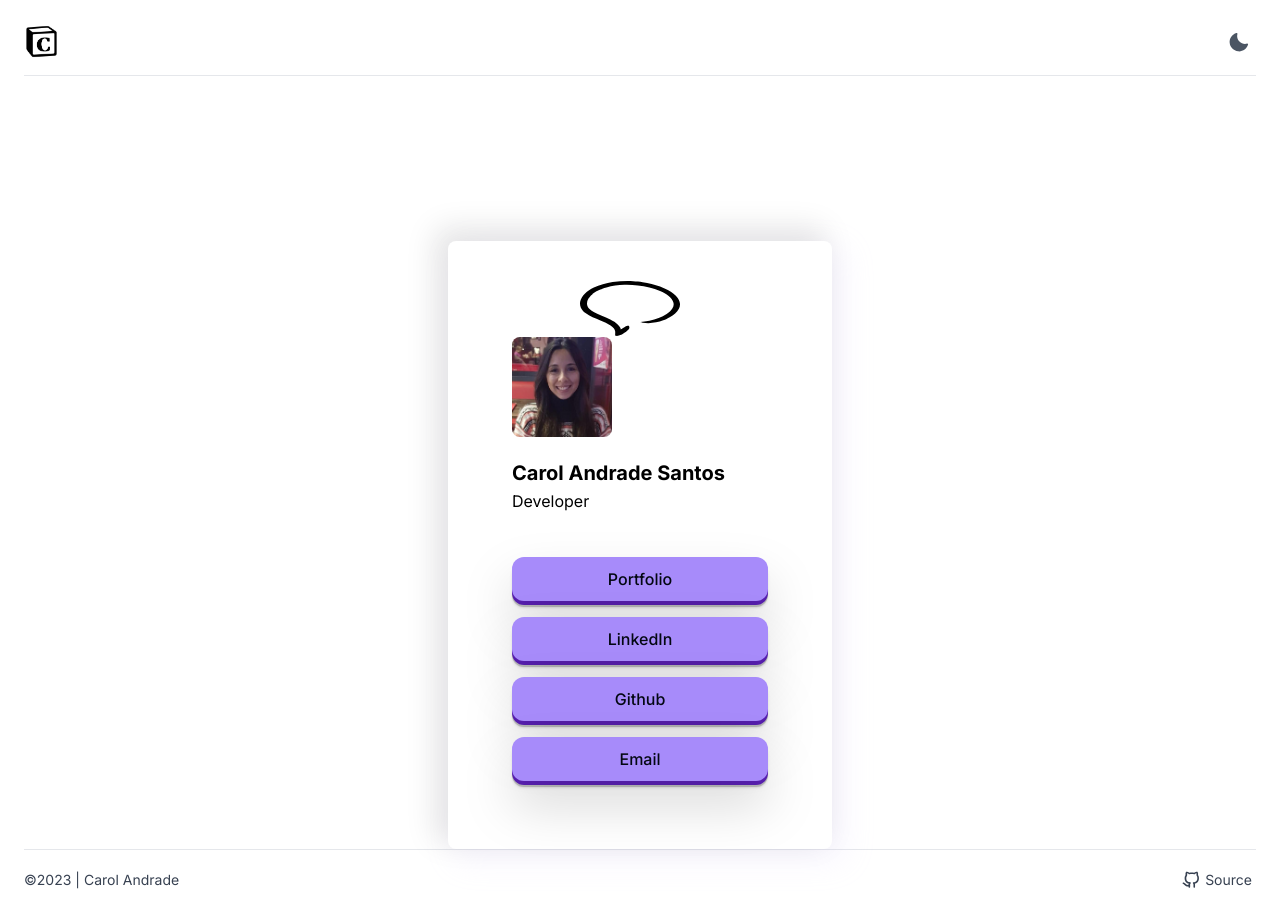
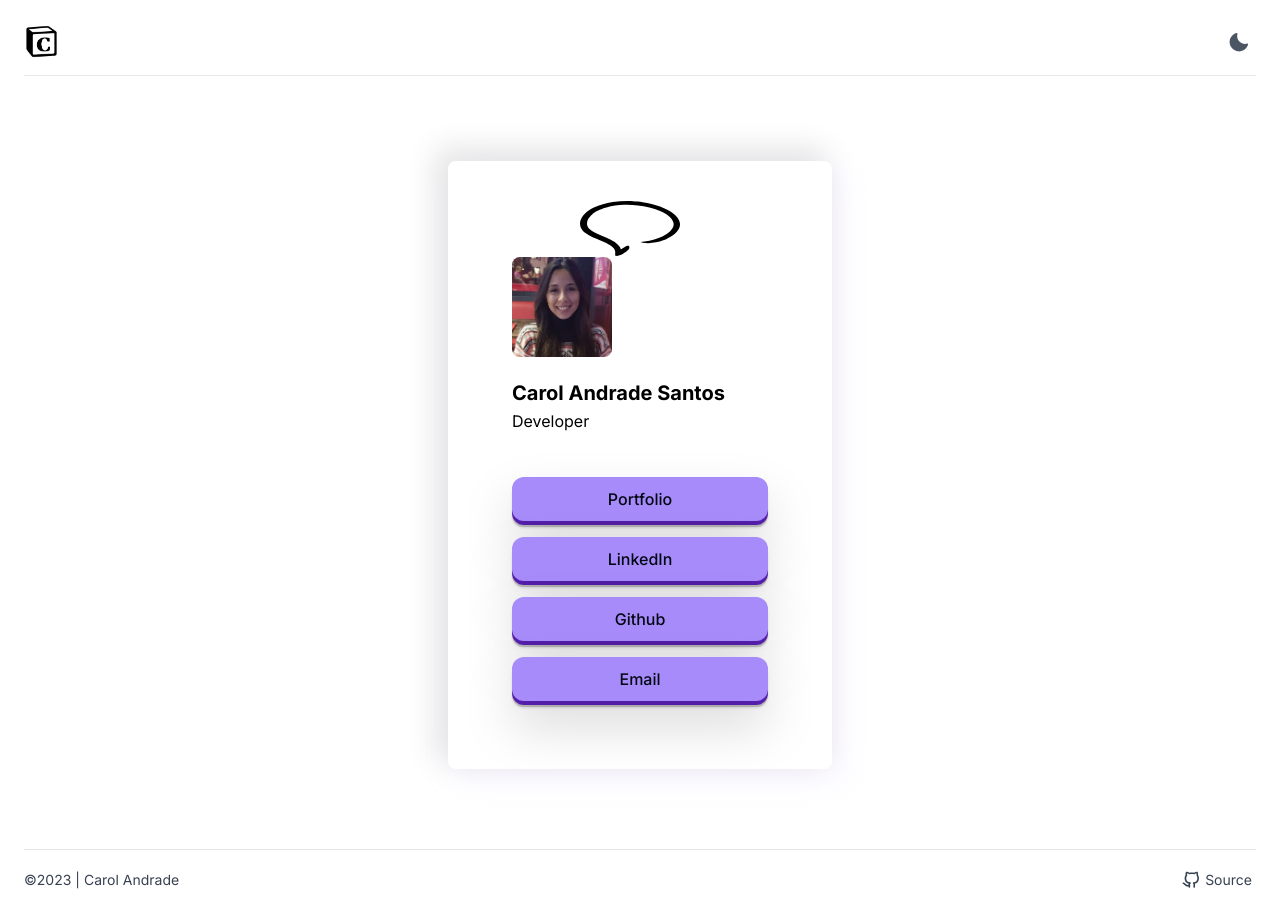
Before and after one commit to carolandrade1/carolandrade.dev, a Next.js app: page /greetingcard in a window 1280 px wide. Built offline with nearby package versions, Linux system fonts and the light colour scheme.

Commit message:
style: fix height of containers.

```diff
--- a/app/greetingcard/page.tsx
+++ b/app/greetingcard/page.tsx
@@ -6,7 +6,7 @@ import Image from 'next/image';
 
 export default async function Card() {
   return (
-    <section className='w-full max-w-sm mx-auto p-16 pt-24 bg-white border-gray-100 dark:bg-gray-100 dark:border-gray-700 shadow-[-10px_-10px_30px_4px_rgba(0,0,0,0.1),_10px_10px_30px_4px_rgba(213,202,255,0.15)] rounded-lg relative'>
+    <section className='w-full max-w-sm mx-auto p-16 pt-24 bg-white border-gray-100 dark:bg-gray-100 dark:border-gray-700 shadow-[-10px_-10px_30px_4px_rgba(0,0,0,0.1),_10px_10px_30px_4px_rgba(213,202,255,0.15)] rounded-lg relative transform -translate-y-20'>
       <div className='mb-2 md:mb-5 w-fit relative'>
         <div className='absolute -right-16 -top-14 w-24 h-20'>
           <div className='relative w-24 h-20'>
--- a/app/greetingcard/qrcode/page.tsx
+++ b/app/greetingcard/qrcode/page.tsx
@@ -3,7 +3,7 @@ import Link from 'next/link';
 
 export default async function QrCode() {
   return (
-    <section className='w-full max-w-sm mx-auto p-16 pt-24 bg-white border-gray-100 dark:bg-gray-100 dark:border-gray-700 shadow-[-10px_-10px_30px_4px_rgba(0,0,0,0.1),_10px_10px_30px_4px_rgba(213,202,255,0.15)] rounded-lg relative'>
+    <section className='w-full max-w-sm mx-auto p-16 pt-24 bg-white border-gray-100 dark:bg-gray-100 dark:border-gray-700 shadow-[-10px_-10px_30px_4px_rgba(0,0,0,0.1),_10px_10px_30px_4px_rgba(213,202,255,0.15)] rounded-lg relative transform -translate-y-20'>
       <div className='mb-2 md:mb-5 w-fit relative'>
         <Image
           priority
```
